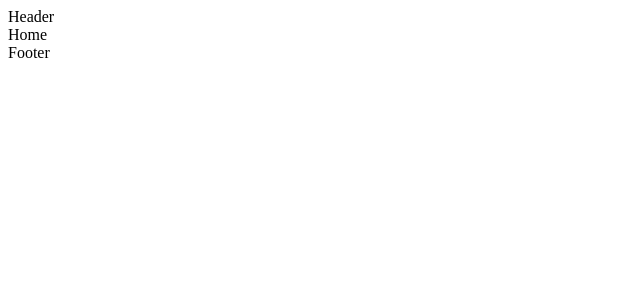
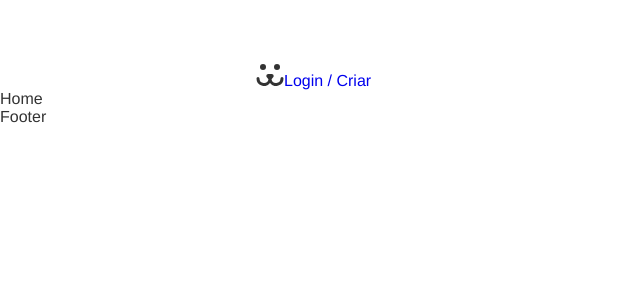
Before and after one commit to alex-candido/dogs-app, a React (Create React App) app: page / in a window 1280 px wide. Shown: the top 300 px of the page, without its empty margins (0-640 px from the left). Built offline with nearby package versions, Linux system fonts and the light colour scheme.

Commit message:
estrutura inicial Header.js

```diff
--- a/src/App.css
+++ b/src/App.css
@@ -1,38 +1,50 @@
-.App {
-  text-align: center;
+* {
+  box-sizing: border-box;
 }
 
-.App-logo {
-  height: 40vmin;
-  pointer-events: none;
+body {
+  padding-top: 4rem;
+  margin: 0px;
+  color: #333;
+  --type-first: Helvetica, Arial, sans-serif;
+  --type-second: 'Spectral', Georgia;
+  font-family: var(--type-first);
 }
 
-@media (prefers-reduced-motion: no-preference) {
-  .App-logo {
-    animation: App-logo-spin infinite 20s linear;
-  }
+h1,
+h2,
+h3,
+h4,
+p {
+  margin: 0px;
 }
 
-.App-header {
-  background-color: #282c34;
-  min-height: 100vh;
-  display: flex;
-  flex-direction: column;
-  align-items: center;
-  justify-content: center;
-  font-size: calc(10px + 2vmin);
-  color: white;
+ul,
+li {
+  list-style: none;
+  padding: 0px;
+  margin: 0px;
 }
 
-.App-link {
-  color: #61dafb;
+img {
+  display: block;
+  max-width: 100%;
 }
 
-@keyframes App-logo-spin {
-  from {
-    transform: rotate(0deg);
-  }
-  to {
-    transform: rotate(360deg);
-  }
+button,
+input {
+  display: block;
+  font-size: 1rem;
+  font-family: var(--type-first);
+  color: #333;
 }
+
+a {
+  text-decoration: none;
+}
+
+.container {
+  max-width: 50rem;
+  padding: 0 1rem;
+  margin: 0 auto;
+}
--- a/src/Components/Header.js
+++ b/src/Components/Header.js
@@ -1,8 +1,20 @@
 import React from 'react'
+import styles from './Header.module.css';
+import { Link } from 'react-router-dom';
+import { ReactComponent as Dogs } from '../Assets/dogs.svg';
 
 const Header = () => {
   return (
-    <div>Header</div>
+    <header className={styles.header}>
+      <nav className={`${styles.nav} container`}>
+        <Link className={styles.logo} to="/">
+          <Dogs />
+        </Link>
+        <Link className={styles.login} to="/login">
+          Login / Criar
+        </Link>
+      </nav>
+    </header>
   )
 }
 
```
Also changed, not shown: src/Components/Footer.module.css (added), src/Components/Header.module.css (added).
